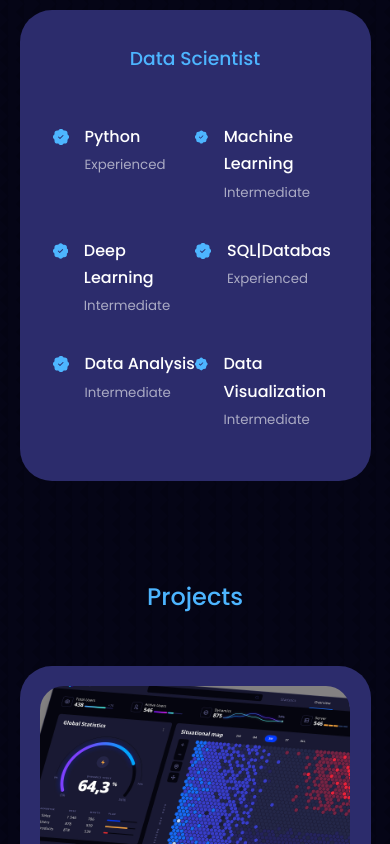
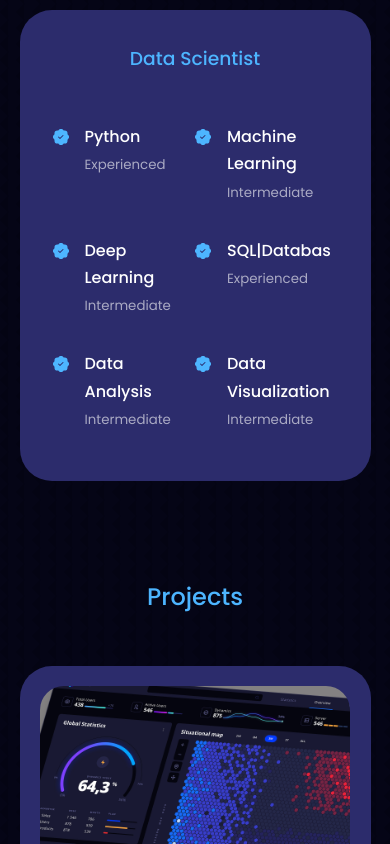
Before and after one commit to MrYousri97/Yousri, a React (Create React App) app: page / in a window 390 px wide. Shown: the part 2540-3384 px from the top of the page. Built offline with nearby package versions, Linux system fonts and the light colour scheme.

Commit message:
Mobile Updated

```diff
--- a/src/components/contact/contact.css
+++ b/src/components/contact/contact.css
@@ -81,6 +81,9 @@ input,textarea{
 @media screen and (max-width:600px) {
     .container.contact__container {
         width: var(--container-width-sm);
+        height: auto;
     }
 
+
+
 }
--- a/src/components/experience/experience.css
+++ b/src/components/experience/experience.css
@@ -61,4 +61,9 @@
         width: 100%;
         padding: 2rem 1rem;
     }
+    .experience__details {
+        display: grid;
+        grid-template-columns: 0.1fr 0.1fr;
+
+    }
 }
--- a/src/components/footer/Footer.jsx
+++ b/src/components/footer/Footer.jsx
@@ -4,7 +4,7 @@ import {BsLinkedin , BsGithub , BsTwitter} from 'react-icons/bs'
 const Footer = () => {
   return (
     <footer>
-      <a href="#" className='footer__logo'>MrYousri</a>
+      <a href="#" className='container .container__footer footer__logo'>MrYousri</a>
       <ul className="permalinks">
         <li><a href="#">Home</a></li>
         <li><a href="#about">About</a></li>
--- a/src/components/footer/footer.css
+++ b/src/components/footer/footer.css
@@ -1,3 +1,4 @@
+
 footer{
     background:var(--color-primary);
     padding: 3rem 0;
@@ -56,6 +57,6 @@ footer a{
 
     }
     .footer__socials{
-        margin-bottom: 2.6rem;
+        margin-bottom: 4rem;
     }
 }
```
